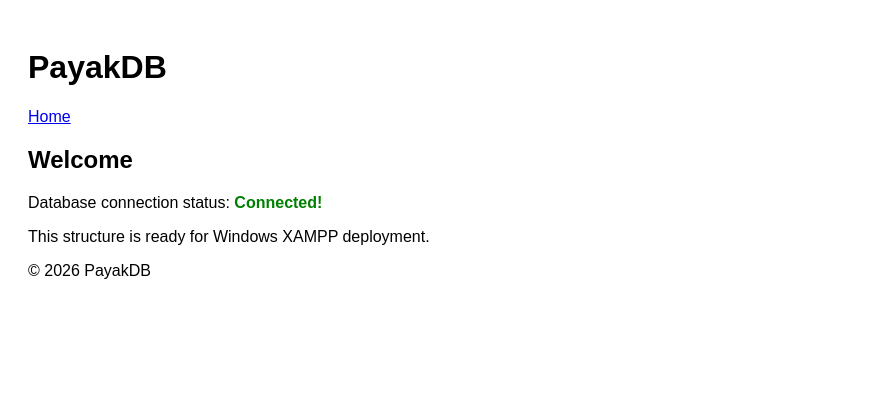
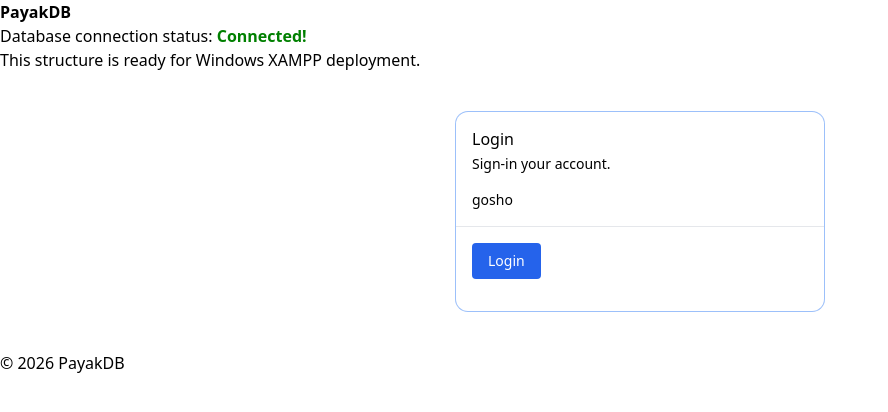
Before and after one commit to angel-penchev/payak-db, a PHP site: page /payak-db/ in a window 1280 px wide. Shown: the top 412 px of the page, without its empty margins (0-888 px from the left). Run offline with PHP 8.4, Linux system fonts and the light colour scheme; some libraries are stand-ins or nearby versions.

Commit message:
feat: card compononet
Add card reusable web component to be used throughout the UI.

```diff
--- a/assets/css/style.css
+++ /dev/null
@@ -1 +0,0 @@
-/* Main Stylesheet */ body { font-family: sans-serif; padding: 20px; }
--- /dev/null
+++ b/assets/js/components/card.js
@@ -0,0 +1,76 @@
+// Helper to add multiple classes
+const addClasses = (el, classString) => {
+    const classes = classString.split(' ').filter(c => c.trim().length > 0);
+    el.classList.add(...classes);
+};
+
+// <ui-card>
+class UICard extends HTMLElement {
+    connectedCallback() {
+        this.setAttribute('data-slot', 'card');
+
+        // Handle 'size' attribute (default to 'default')
+        const size = this.getAttribute('size') || 'default';
+        this.setAttribute('data-size', size);
+
+        // Base styles from your React code
+        addClasses(this, "ring-foreground/10 bg-card text-card-foreground gap-4 overflow-hidden rounded-xl py-4 text-sm ring-1 has-data-[slot=card-footer]:pb-0 has-[>img:first-child]:pt-0 data-[size=sm]:gap-3 data-[size=sm]:py-3 data-[size=sm]:has-data-[slot=card-footer]:pb-0 *:[img:first-child]:rounded-t-xl *:[img:last-child]:rounded-b-xl group/card flex flex-col");
+    }
+}
+
+// <ui-card-header>
+class UICardHeader extends HTMLElement {
+    connectedCallback() {
+        this.setAttribute('data-slot', 'card-header');
+        addClasses(this, "gap-1 rounded-t-xl px-4 group-data-[size=sm]/card:px-3 [.border-b]:pb-4 group-data-[size=sm]/card:[.border-b]:pb-3 group/card-header @container/card-header grid auto-rows-min items-start has-data-[slot=card-action]:grid-cols-[1fr_auto] has-data-[slot=card-description]:grid-rows-[auto_auto]");
+    }
+}
+
+// <ui-card-title>
+class UICardTitle extends HTMLElement {
+    connectedCallback() {
+        this.setAttribute('data-slot', 'card-title');
+        addClasses(this, "text-base leading-snug font-medium group-data-[size=sm]/card:text-sm block");
+    }
+}
+
+// <ui-card-description>
+class UICardDescription extends HTMLElement {
+    connectedCallback() {
+        this.setAttribute('data-slot', 'card-description');
+        addClasses(this, "text-muted-foreground text-sm block");
+    }
+}
+
+// <ui-card-content>
+class UICardContent extends HTMLElement {
+    connectedCallback() {
+        this.setAttribute('data-slot', 'card-content');
+        addClasses(this, "px-4 group-data-[size=sm]/card:px-3 block");
+    }
+}
+
+// <ui-card-footer>
+class UICardFooter extends HTMLElement {
+    connectedCallback() {
+        this.setAttribute('data-slot', 'card-footer');
+        addClasses(this, "bg-muted/50 rounded-b-xl border-t p-4 group-data-[size=sm]/card:p-3 flex items-center");
+    }
+}
+
+// <ui-card-action>
+class UICardAction extends HTMLElement {
+    connectedCallback() {
+        this.setAttribute('data-slot', 'card-action');
+        addClasses(this, "col-start-2 row-span-2 row-start-1 self-start justify-self-end");
+    }
+}
+
+// Register the components
+customElements.define('ui-card', UICard);
+customElements.define('ui-card-header', UICardHeader);
+customElements.define('ui-card-title', UICardTitle);
+customElements.define('ui-card-description', UICardDescription);
+customElements.define('ui-card-content', UICardContent);
+customElements.define('ui-card-footer', UICardFooter);
+customElements.define('ui-card-action', UICardAction);
--- a/includes/footer.php
+++ b/includes/footer.php
@@ -1,4 +1,3 @@
-    </main>
     <footer>
         <p>&copy; <?php echo date("Y"); ?> PayakDB</p>
     </footer>
--- a/includes/header.php
+++ b/includes/header.php
@@ -3,14 +3,13 @@
 <head>
     <meta charset="UTF-8">
     <meta name="viewport" content="width=device-width, initial-scale=1.0">
-    <title>Payak DB Project</title>
+    <title>PayakDB</title>
     <link rel="stylesheet" href="assets/css/style.css">
+    <script src="https://cdn.tailwindcss.com"></script>
 </head>
 <body>
     <header>
-        <h1>PayakDB</h1>
         <nav>
-            <a href="index.php">Home</a>
+            <a href="index.php"><b>PayakDB</b></a>
         </nav>
     </header>
-    <main>
--- a/views/courses.php
+++ b/views/courses.php
@@ -1,5 +1,29 @@
-<h2>Welcome</h2>
-<p>Database connection status:
+<script src="assets/js/components/card.js"></script>
+
+<main>
+  <p>Database connection status:
     <?php echo isset($pdo) ? "<strong style='color:green'>Connected!</strong>" : "Failed"; ?>
-</p>
-<p>This structure is ready for Windows XAMPP deployment.</p>
+  </p>
+  <p>This structure is ready for Windows XAMPP deployment.</p>
+
+  <div class="p-10 max-w-md mx-auto">
+    <ui-card>
+      <ui-card-header>
+        <ui-card-title>Login</ui-card-title>
+        <ui-card-description>Sign-in your account.</ui-card-description>
+      </ui-card-header>
+
+      <ui-card-content>
+        <p>
+          gosho
+        </p>
+      </ui-card-content>
+
+      <ui-card-footer>
+        <button class="bg-blue-600 text-white px-4 py-2 rounded hover:bg-blue-700">
+         Login
+        </button>
+      </ui-card-footer>
+    </ui-card>
+  </div>
+</main>
```
